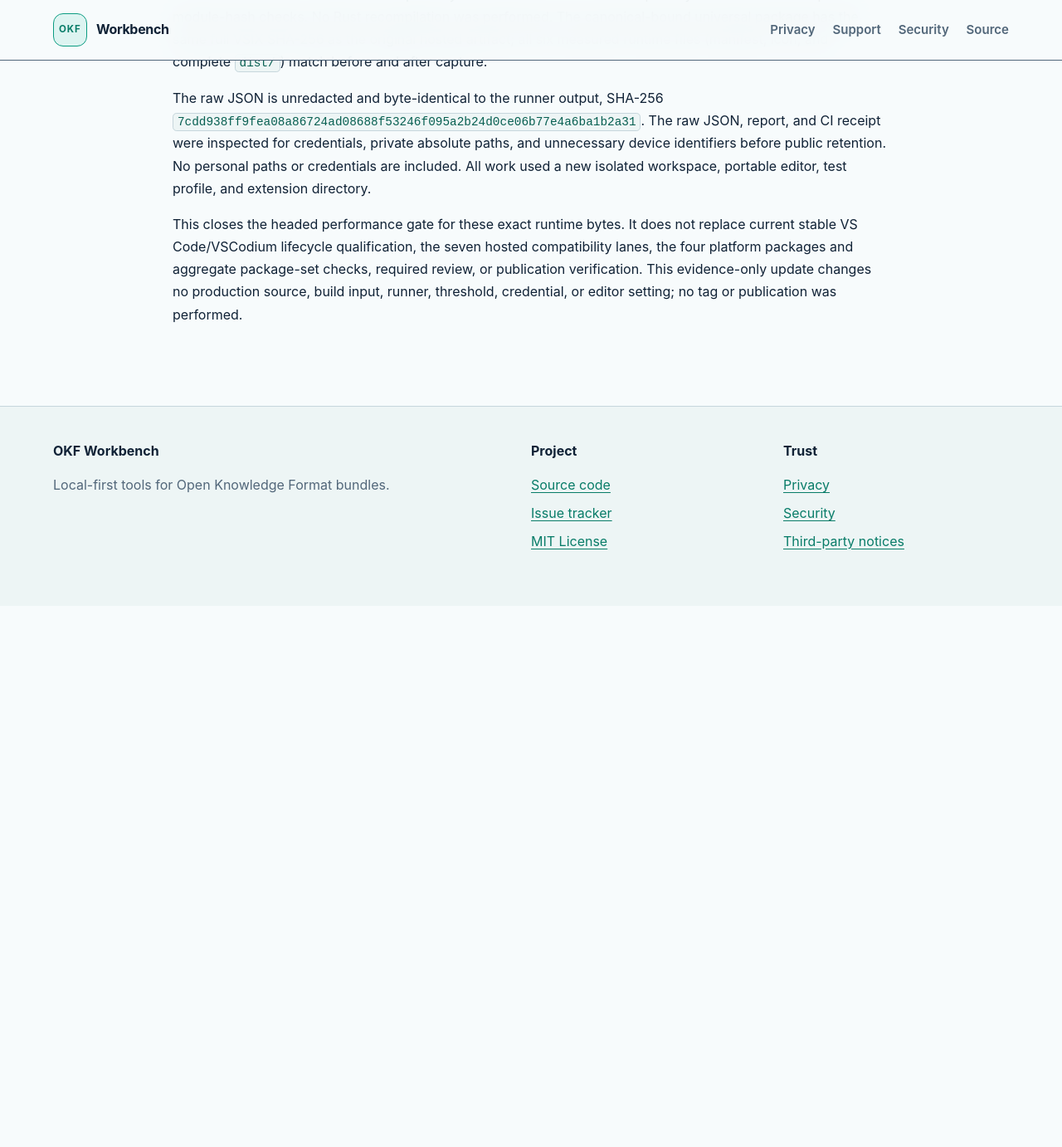
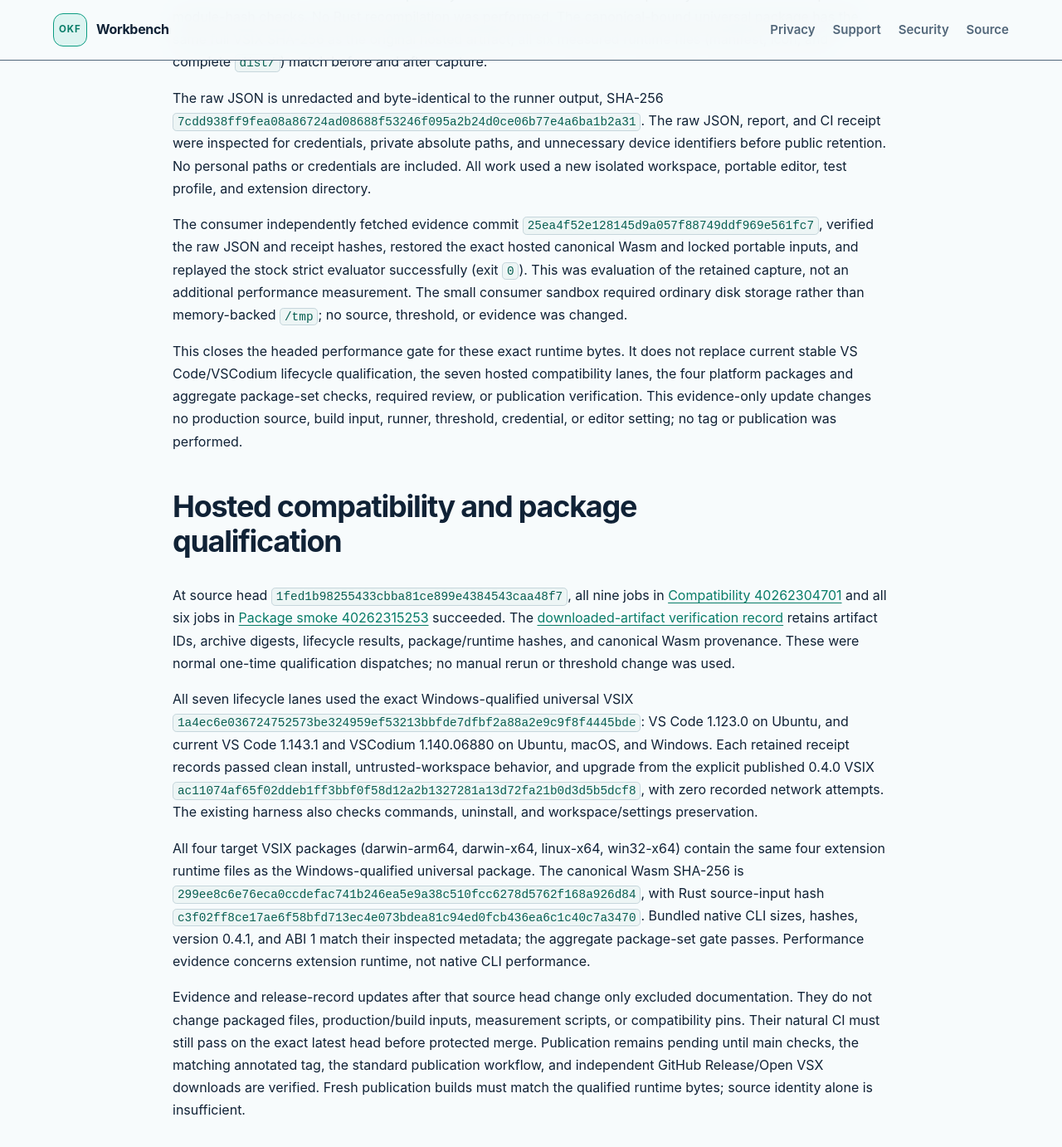
Before and after one commit to koizumikento/okf-workbench, a Jekyll site: the page built from docs/releases/0.4.1.md, in a window 1280 px wide and 1400 px high, scrolled down 3489 px. Shown: the top 1382 px of the window at 83% size. Built offline with Jekyll 4.4.1, drawn with Linux system fonts in a browser that asks for light colours; our own code applies the rules of GitHub Pages for plain Markdown files; before the commit the page ends 4219 px from its top, so only the background shows below that; some of the changed text lies outside the part shown.

Commit message:
docs: close exact-artifact 0.4.1 qualification gates

```diff
--- a/docs/releases/0.4.1.md
+++ b/docs/releases/0.4.1.md
@@ -18,7 +18,7 @@ must match its released checksum. Historical performance and lifecycle receipts
 not qualify the new candidate. The release checklist records the remaining gates;
 no publication result is claimed until the tagged workflow and public artifacts are verified.
 
-## Local candidate checks and publication blocker
+## Retained local candidate checks and initial performance failure
 
 Clean pinned installation, type checking, universal VSIX content inspection, and
 reproducibility pass. The locally inspected universal candidate has SHA-256
@@ -52,7 +52,7 @@ GitHub Actions environment. The complete stock lifecycle harness now passes for
 [current VS Code](evidence/0.4.1-linux-vscode-lifecycle.json): clean install, activation,
 Validate/Graph completion, untrusted-workspace behavior, real published-0.4.0 upgrade,
 uninstall, network guard, and workspace/settings preservation. These are Linux-only
-software-rendered results; current hosted cross-platform qualification remains pending.
+software-rendered results. The later hosted cross-platform results are recorded below.
 
 A diagnostic-only copy of the temporary installation identifies the custom-launcher
 failure as `DialogService: refused to show dialog in tests. Contents: Open a workspace
@@ -140,9 +140,55 @@ absolute paths, and unnecessary device identifiers before public retention.
 No personal paths or credentials are included. All work used a new isolated
 workspace, portable editor, test profile, and extension directory.
 
+The consumer independently fetched evidence commit
+`25ea4f52e128145d9a057f88749ddf969e561fc7`, verified the raw JSON and receipt
+hashes, restored the exact hosted canonical Wasm and locked portable inputs, and
+replayed the stock strict evaluator successfully (exit `0`). This was evaluation
+of the retained capture, not an additional performance measurement. The small
+consumer sandbox required ordinary disk storage rather than memory-backed `/tmp`;
+no source, threshold, or evidence was changed.
+
 This closes the headed performance gate for these exact runtime bytes. It does
 not replace current stable VS Code/VSCodium lifecycle qualification, the seven
 hosted compatibility lanes, the four platform packages and aggregate package-set
 checks, required review, or publication verification. This evidence-only update
 changes no production source, build input, runner, threshold, credential, or
 editor setting; no tag or publication was performed.
+
+## Hosted compatibility and package qualification
+
+At source head `1fed1b98255433cbba81ce899e4384543caa48f7`, all nine jobs in
+[Compatibility 40262304701](https://github.com/koizumikento/okf-workbench/actions/runs/40262304701)
+and all six jobs in
+[Package smoke 40262315253](https://github.com/koizumikento/okf-workbench/actions/runs/40262315253)
+succeeded. The [downloaded-artifact verification record](evidence/0.4.1-hosted-qualification.json)
+retains artifact IDs, archive digests, lifecycle results, package/runtime hashes,
+and canonical Wasm provenance. These were normal one-time qualification dispatches;
+no manual rerun or threshold change was used.
+
+All seven lifecycle lanes used the exact Windows-qualified universal VSIX
+`1a4ec6e036724752573be324959ef53213bbfde7dfbf2a88a2e9c9f8f4445bde`:
+VS Code 1.123.0 on Ubuntu, and current VS Code 1.143.1 and VSCodium 1.140.06880
+on Ubuntu, macOS, and Windows. Each retained receipt records passed clean install,
+untrusted-workspace behavior, and upgrade from the explicit published 0.4.0 VSIX
+`ac11074af65f02ddeb1ff3bbf0f58d12a2b1327281a13d72fa21b0d3d5b5dcf8`,
+with zero recorded network attempts. The existing harness also checks commands,
+uninstall, and workspace/settings preservation.
+
+All four target VSIX packages (darwin-arm64, darwin-x64, linux-x64, win32-x64)
+contain the same four extension runtime files as the Windows-qualified universal
+package. The canonical Wasm SHA-256 is
+`299ee8c6e76eca0ccdefac741b246ea5e9a38c510fcc6278d5762f168a926d84`,
+with Rust source-input hash
+`c3f02ff8ce17ae6f58bfd713ec4e073bdea81c94ed0fcb436ea6c1c40c7a3470`.
+Bundled native CLI sizes, hashes, version 0.4.1, and ABI 1 match their inspected
+metadata; the aggregate package-set gate passes. Performance evidence concerns
+extension runtime, not native CLI performance.
+
+Evidence and release-record updates after that source head change only excluded
+documentation. They do not change packaged files, production/build inputs,
+measurement scripts, or compatibility pins. Their natural CI must still pass on
+the exact latest head before protected merge. Publication remains pending until
+main checks, the matching annotated tag, the standard publication workflow, and
+independent GitHub Release/Open VSX downloads are verified. Fresh publication
+builds must match the qualified runtime bytes; source identity alone is insufficient.
```
Also changed, not shown: docs/release-checklist.md (+7 -4 lines), docs/releases/evidence/0.4.1-hosted-qualification.json (added, +312 -0 lines).
